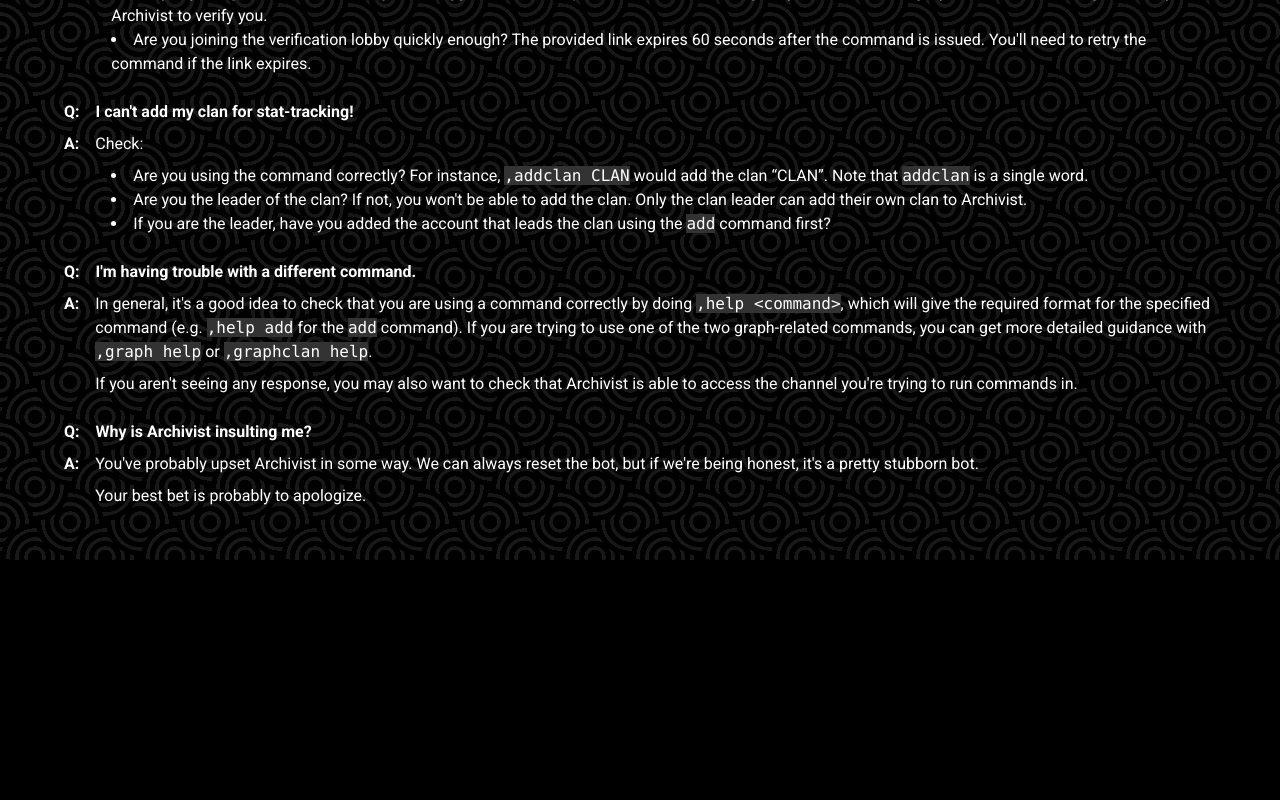
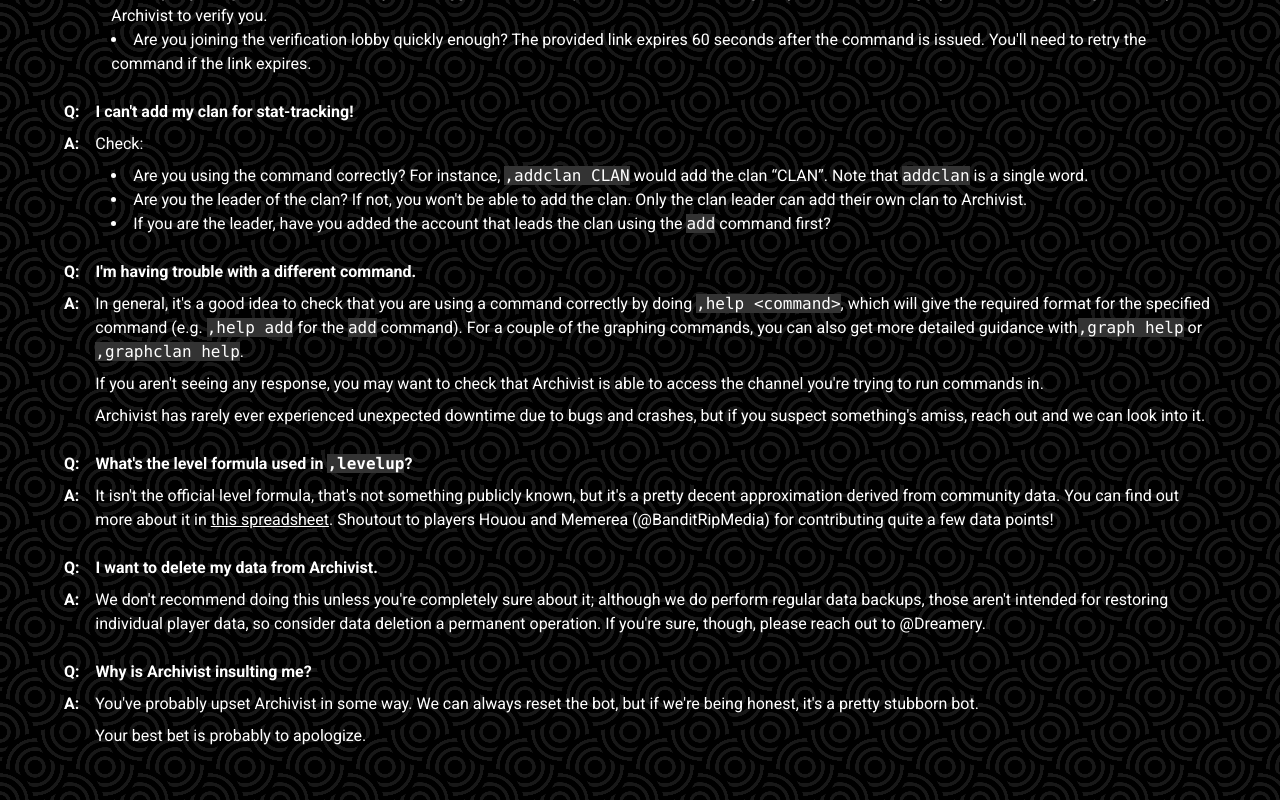
Before and after one commit to jasminetai/discord-archivist-site, a Next.js app: page /faq in a window 1280 px wide. Shown: the part 458-1258 px from the top of the page. Before the commit the page ends 1018 px from the top, so only its background shows below. Built offline with nearby package versions, Linux system fonts and the light colour scheme; a web font is replaced by a local one.

Commit message:
feat: update log, faq

```diff
--- a/src/app/faq/page.tsx
+++ b/src/app/faq/page.tsx
@@ -71,13 +71,47 @@
           <p>
             In general, it&apos;s a good idea to check that you are using a command correctly by
             doing <code>,help &lt;command&gt;</code>, which will give the required format for the
-            specified command (e.g. <code>,help add</code> for the <code>add</code> command). If you
-            are trying to use one of the two graph-related commands, you can get more detailed
-            guidance with <code>,graph help</code> or <code>,graphclan help</code>.
+            specified command (e.g. <code>,help add</code> for the <code>add</code> command). For a
+            couple of the graphing commands, you can also get more detailed guidance with
+            <code>,graph help</code> or <code>,graphclan help</code>.
           </p>
           <p>
-            If you aren&apos;t seeing any response, you may also want to check that Archivist is
-            able to access the channel you&apos;re trying to run commands in.
+            If you aren&apos;t seeing any response, you may want to check that Archivist is able to
+            access the channel you&apos;re trying to run commands in.
+          </p>
+          <p>
+            Archivist has rarely ever experienced unexpected downtime due to bugs and crashes, but
+            if you suspect something&apos;s amiss, reach out and we can look into it.
+          </p>
+        </FaqEntry.Answer>
+      </FaqEntry>
+
+      <FaqEntry>
+        <FaqEntry.Question>
+          What&apos;s the level formula used in <code>,levelup</code>?
+        </FaqEntry.Question>
+        <FaqEntry.Answer>
+          <p>
+            It isn&apos;t the official level formula, that&apos;s not something publicly known, but
+            it&apos;s a pretty decent approximation derived from community data. You can find out
+            more about it in{' '}
+            <Link href="https://docs.google.com/spreadsheets/d/19Af03_E2K_UDgOHywRaoeZuAa0ZmAiI16XN_sW8o3Pg/edit?usp=sharing">
+              this spreadsheet
+            </Link>
+            . Shoutout to players Houou and Memerea (@BanditRipMedia) for contributing quite a few
+            data points!
+          </p>
+        </FaqEntry.Answer>
+      </FaqEntry>
+
+      <FaqEntry>
+        <FaqEntry.Question>I want to delete my data from Archivist.</FaqEntry.Question>
+        <FaqEntry.Answer>
+          <p>
+            We don&apos;t recommend doing this unless you&apos;re completely sure about it; although
+            we do perform regular data backups, those aren&apos;t intended for restoring individual
+            player data, so consider data deletion a permanent operation. If you&apos;re sure,
+            though, please reach out to @Dreamery.
           </p>
         </FaqEntry.Answer>
       </FaqEntry>
--- a/src/app/page.tsx
+++ b/src/app/page.tsx
@@ -36,8 +36,8 @@
           RIP.
         </p>
         <p>
-          If you are still interested in adding Archivist to your server, reach out to @Dreamery in
-          the official Bandit RIP Discord.
+          If you are still interested in adding Archivist to your server, reach out to @Dreamery
+          from the official Bandit RIP Discord.
         </p>
       </article>
     </>
```
Also changed, not shown: public/changelog.txt.
